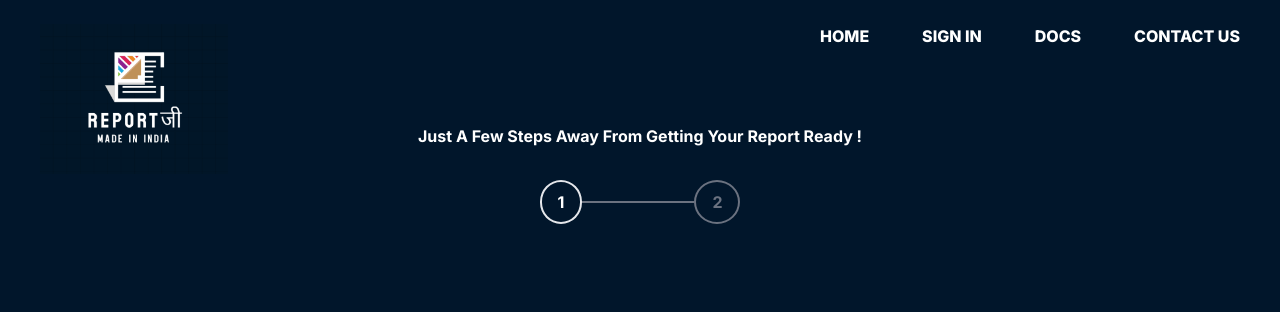
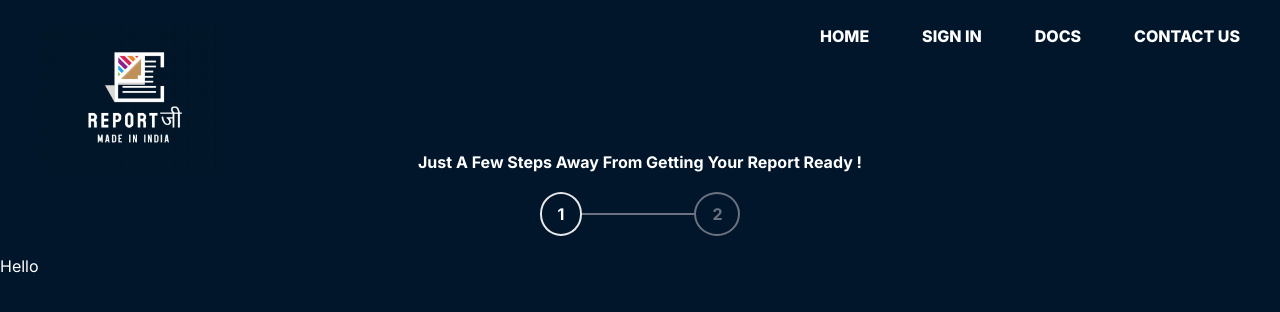
Before and after one commit to vbv-nyk/reportji-frontend, a Next.js app: page /reportgen in a window 1280 px wide. Shown: the top 312 px of the page. Built offline with nearby package versions, Linux system fonts and the light colour scheme.

Commit message:
Modifications to alignments

```diff
--- a/app/reportgen/common.tsx
+++ b/app/reportgen/common.tsx
@@ -1,12 +1,19 @@
-export default function Common() {
+export function Common() {
     return <div className="flex flex-col gap-8 items-center">
         <p className="text-white font-bold">
          Just A Few Steps Away From Getting Your Report Ready !
         </p>
-        <div className="flex items-center">
-            <button className="text-white font-bold border-2 px-4 text-md py-2 rounded-[100%]">1</button>
-            <div className="w-28 border border-gray-500"></div>
-            <button className="text-gray-500 font-bold border-2 border-gray-500 px-4 text-md py-2 rounded-[100%]">2</button>
-        </div>
     </div>
 }
+
+export function Progress() {
+   return <>
+            <button className="text-white font-bold border-2 px-4 text-md py-2 rounded-[100%]">
+              1
+            </button>
+            <div className="w-28 border border-gray-500"></div>
+            <button className="text-gray-500 font-bold border-2 border-gray-500 px-4 text-md py-2 rounded-[100%]">
+              2
+            </button>
+   </>
+}
--- a/app/reportgen/page.tsx
+++ b/app/reportgen/page.tsx
@@ -1,20 +1,28 @@
 import Logo2 from "../Components/Images/Logo2";
 import Navbar from "../Components/Navbar";
-import Common from "./common";
+import { Common, Progress } from "./common";
 import Step1 from "./step1";
 
 export default function Page() {
-    return <div className="h-screen pt-6 bg-[#01162B] grid grid-rows-[230px_auto] grid-cols-2">
+  return (
+    <div className="h-screen pt-6 bg-[#01162B] grid grid-rows-[230px_0px] grid-cols-2">
       <div className="grid grid-cols-4 grid-rows-[100px_50px_80px] row-start-1 row-end-3 col-start-1 col-end-3">
         <div className="pl-10 row-start-1 row-end-3 col-start-1 col-end-2">
-               <Logo2/>
+          <Logo2 />
         </div>
         <div className="w-full justify-self-end col-start-2 col-end-5 max-w-[500px] ">
-               <Navbar/>
+          <Navbar />
         </div>
-            <div className="self-start place-content-start row-start-2 row-end-3 col-start-2 col-end-4">
-                <Common/>
+        <div className="self-end place-content-end row-start-2 row-end-3 col-start-2 col-end-4">
+          <Common />
+        </div>
+          <div className="flex items-center justify-center row-start-3 row-end-4 col-start-2 col-end-4">
+          <Progress/>
         </div>
       </div>
+      <div>
+        <Step1 />
       </div>
+    </div>
+  );
 }
```
Lines whose indentation alone changed are shown as unchanged.
